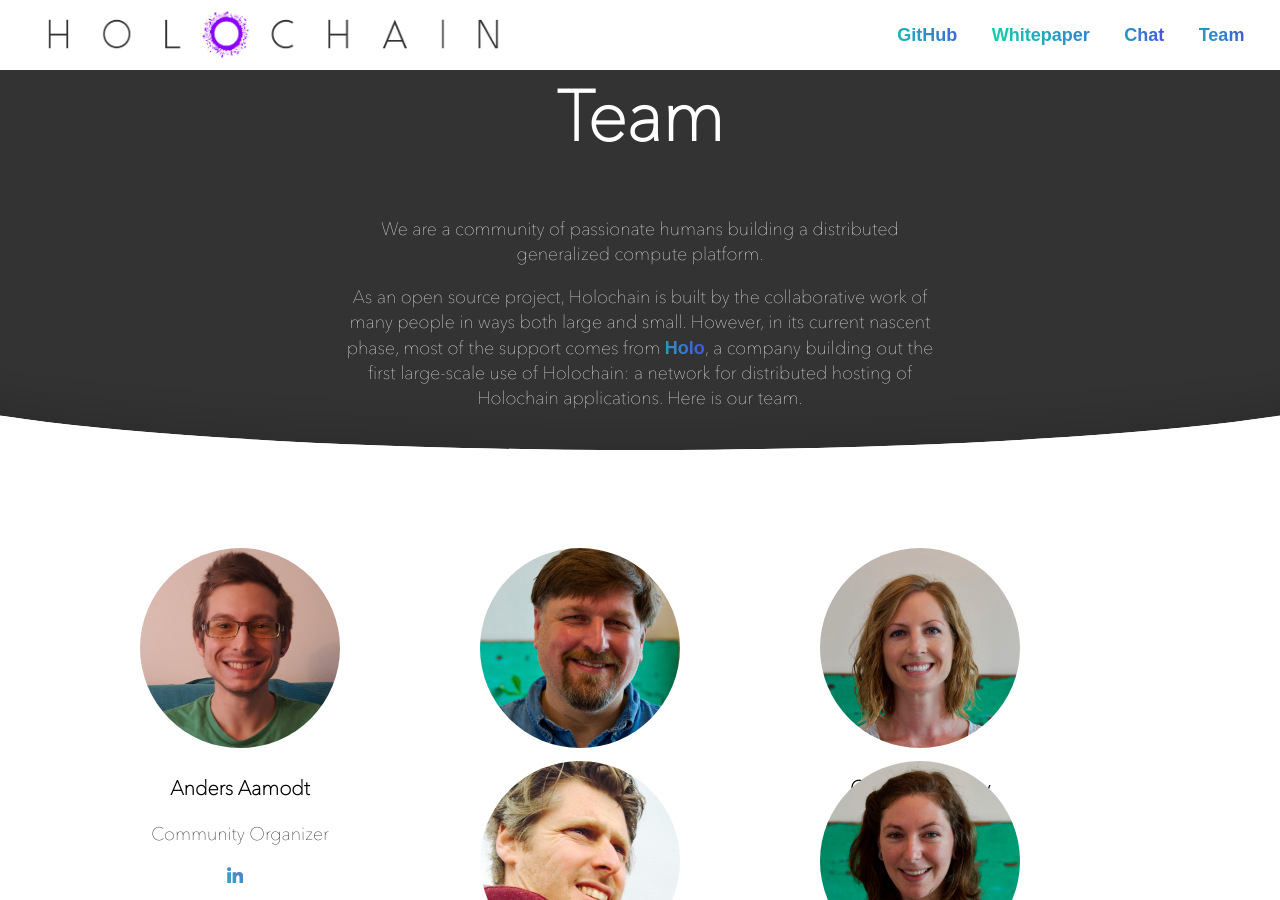
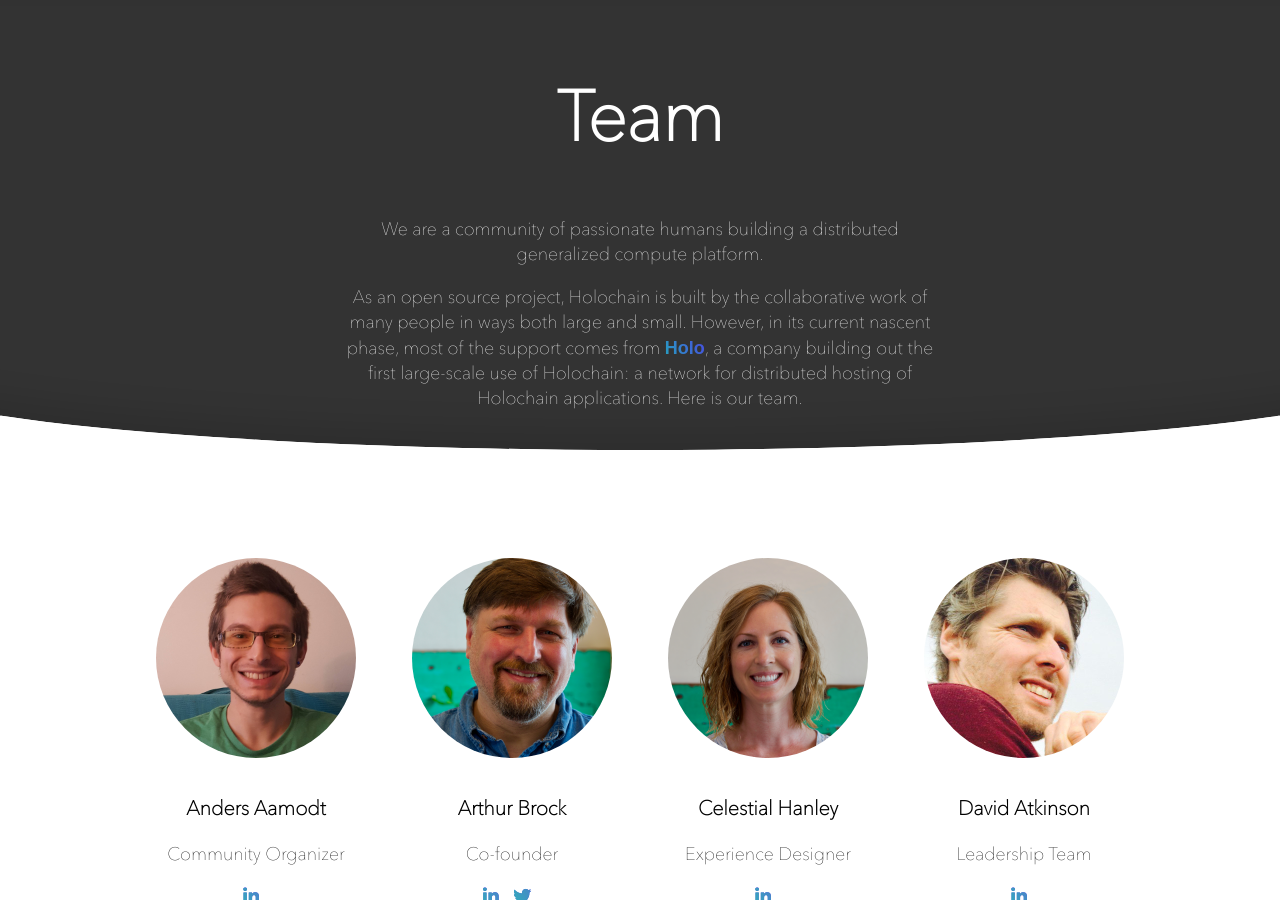
Before and after one commit to holochain/website, a Jekyll site: the page built from team.html, in a window 1280 px wide and 900 px high. Built offline with Jekyll 4.4.1, drawn with Linux system fonts in a browser that asks for light colours; nearby versions of some CDN libraries; some of the changed text lies outside the part shown.

Commit message:
switched from masonry to savvior

```diff
--- a/css/main.scss
+++ b/css/main.scss
@@ -231,6 +231,7 @@
 }
 
 footer {
+  clear: both;
 	margin-top: 70px;
 	height: 80px;
 	line-height: 80px;
@@ -317,6 +318,12 @@
     }
 }
 
+/* grid for savvior */
+.column { float: left; }
+.size-1of2 { width: 50%; }
+.size-1of3 { width: 33.33333%; }
+.size-1of4 { width: 25%; }
+
 /* Section Options */
 
 .light {
@@ -334,7 +341,7 @@
 	color: white;
 }
 
-.column {
+.columnx {
 	float: left;
 	@include for-phone-only { width: 100% !important; }
 }
@@ -725,7 +732,9 @@
 	margin-right: 10px;
 }
 
-
+#team {
+  margin: 0 10%;
+}
 .team-intro {
   width: 50%;
   margin: 0 auto; }
@@ -735,10 +744,6 @@
 
 .team-curve-content-wrap {
   min-height: 50vh !important; }
-
-.team-container {
-  width: 80%;
-  margin: 0 auto; }
 
 .grid {
   margin: 0 auto; }
@@ -750,16 +755,19 @@
       width: 360px; } }
 
 .grid-content {
-  margin: 0 auto; }
+  margin: 10px; }
 
 .team-image {
+  padding: 10px;
   width: 200px; }
 
 .grid-item {
   margin-bottom: 20px; }
-  .grid-item p {
+
+.grid-item p {
     text-align: center; }
-  .grid-item img {
+
+.grid-item img {
     border-radius: 50%; }
 
 //particle animation
--- a/team.html
+++ b/team.html
@@ -1,17 +1,7 @@
 ---
 layout: default
 ---
-<script src="https://unpkg.com/masonry-layout@4/dist/masonry.pkgd.min.js"></script>
-<script src="https://unpkg.com/imagesloaded@4/imagesloaded.pkgd.js"></script>
-<script>
- $('header').show();
- // init Masonry
- var $grid = $('.grid').masonry({ "itemSelector": ".grid-item", "columnWidth": ".grid-sizer", "fitWidth": true, "gutter": 20});
- // layout Masonry after each image loads
- $grid.imagesLoaded().progress( function() {
-     $grid.masonry('layout');
- });
-</script>
+
 <div class="curve-mask light team-curve-mask">
 
   <div class="curve-down dark">
@@ -27,16 +17,13 @@
   </div>
 
 </div>
-<div class="container team-container">
-  <div class="grid" data-masonry='{ "itemSelector": ".grid-item", "columnWidth": ".grid-sizer", "fitWidth": true, "gutter": 20 }'>
-    <div class="grid-sizer"></div>
+<div  id="team" class="container team-container">
     {% assign members = site.team_members | sort: "order" %}
     {% for team_member in members %}
       <div class="grid-item">
-	<div class="grid-content">
 	  <p class="text-center"><img class="team-image text-center" src="{{ team_member.photo.url }}"/></p>
-	  <h3 class="text-center">{{ team_member.name }}</h4>
-	    <p class="text-center">{{ team_member.job_title }}</p>
+	  <h3 class="text-center">{{ team_member.name }}</h3>
+	  <p class="text-center">{{ team_member.job_title }}</p>
 
 	    <p>
               {% if team_member.linkedin  %}<a href="{{ team_member.linkedin }}"><i class="fa fa-linkedin"></i></a>{% endif %}
@@ -44,8 +31,19 @@
               {% if team_member.facebook  %}<a href="{{ team_member.facebook }}"><i class="fa fa-facebook"></i></a>{% endif %}
             </p>
 
-	</div>
       </div>
     {% endfor %}
-  </div>
 </div>
+
+<!--[if IE 9]>
+  <script src="/assets/js/media-match.min.js"></script>
+<![endif]-->
+<script src="/assets/js/enquire.min.js"></script>
+<script src="/assets/js/savvior.min.js"></script>
+<script>
+ savvior.init('#team', {
+     "screen and (max-width: 20em)": { columns: 2 },
+     "screen and (min-width: 20em) and (max-width: 40em)": { columns: 3 },
+     "screen and (min-width: 40em)": { columns: 4 },
+ });
+</script>
```
Also changed, not shown: devteam.html (+14 -8 lines), assets/js/enquire.min.js (added), assets/js/media-match.min.js (added), assets/js/savvior.min.js (added).
